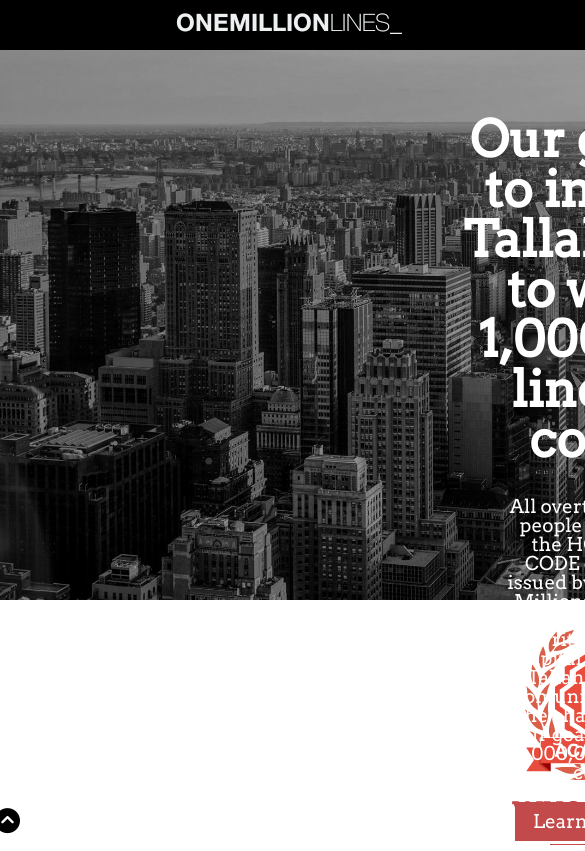
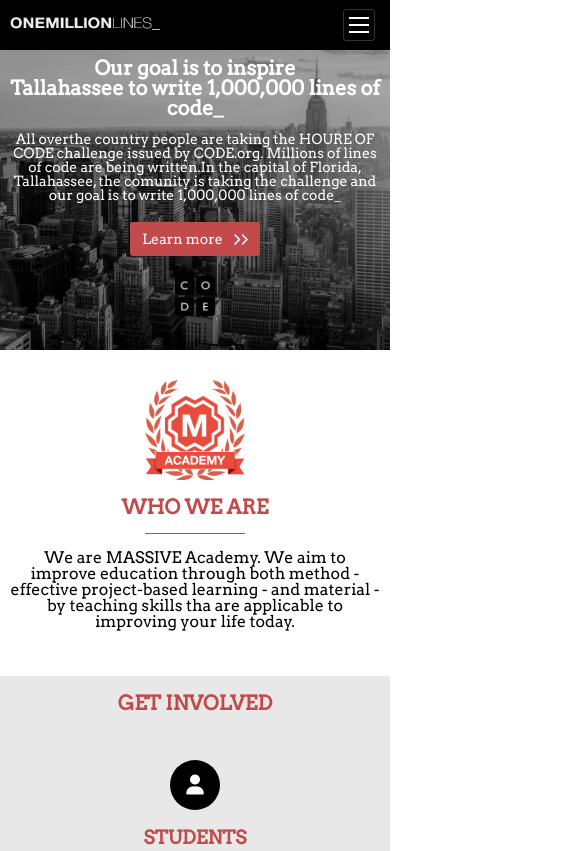
Before and after one commit to Jerhum25/one-million-lines, a plain HTML site: page index.html in a window 390 px wide. Shown: the top 851 px of the page, 585 px wide, since content can reach past the window. Drawn offline with Linux system fonts and the light colour scheme.

Commit message:
responsive et burger menu

```diff
--- a/css/custom.css
+++ b/css/custom.css
@@ -52,10 +52,10 @@ table {
 
 
 
-
+/* Début du code */
 body{
     font-family: Arvo;
-    width: 1200px;
+    width: 80%;
     margin: auto;
 }
 nav{
@@ -65,16 +65,17 @@ nav{
     align-items: center;
     justify-content: space-around;
 }
-
+#lab, #ch{
+    display: none;
+}
 .menu{
-    width: 270px;
     display: flex;
-    justify-content: space-between;
 }
 
 .menu a{
     color:rgb(233, 232, 232);
     text-decoration: none;
+    margin-left: 20px;
 }
 
 #home{
@@ -84,11 +85,14 @@ nav{
     margin-bottom: 30px;
 }
 
+.background{
+    height: 550px;
+    overflow: hidden;
+}
+
 #home img:nth-child(1){
-    height: 100%;
-    width: 100%;
+    width: 120%;
     object-fit: cover;
-    position: relative;
 }
 
 .title{
@@ -117,6 +121,7 @@ h1{
     margin: auto;
     margin-bottom: 20px;
     cursor: pointer;
+    border-radius: 3px;
 }
 
 .title i{
@@ -156,6 +161,10 @@ h2{
     align-items: center;
 }
 
+h3{
+    color: rgb(194, 74, 74);
+}
+
 .description{
     display: flex;
     justify-content: space-around;
@@ -167,16 +176,23 @@ h2{
 }
 
 .description i{
+    display: inline-flex;
+    vertical-align: middle;
+    justify-content: center;
+    align-items: center;
+    width: 45px;
+    height: 45px;
     color: white;
-    font-size: 40px;
+    font-size: 35px;
     background: black;
     padding: 15px;
-    border-radius: 45px;
+    border-radius: 60px;
 }
 
 button{
     font-size: 15px;
     color: rgb(194, 74, 74);
+    background: #fff;
     padding: 5px;
     margin-bottom: 30px;
     cursor: pointer;
@@ -188,6 +204,7 @@ footer{
     color: white;
     display: flex;
     align-items: flex-end;
+    position: relative;
 }
 
 footer img{
@@ -197,12 +214,166 @@ footer img{
 
 #back-to-top{
     font-size: 25px;
-    position: fixed;
-    bottom: 10px;
-    right: 370px;
+    position: absolute;
+    bottom: 20px;
+    right: 20px;
 }
 
 #back-to-top i{
     text-decoration: none;
     color: black;
 }
+
+
+@media screen and (max-width: 991px){
+    body{
+        width: 100%;
+    }
+    .title{
+        width: 80%;
+    }
+    .title p{
+        width: 85%;
+    }
+    h1{
+        font-size: 40px;
+    }
+    .description{
+        flex-direction: column;
+    }
+    .description div{
+        width: 90%;
+        margin: auto;
+    }
+    #get-involved .underline{
+        margin-bottom: 30px;
+    }
+}
+
+@media screen and (max-width: 767px){
+/* burger menu */
+    .menu{
+        flex-direction: column;
+        font-size: 15px;
+        background: #000;
+        position: absolute;
+        right: 0;
+        top: 50px;
+        z-index: 10;
+        transform: translate(400px);
+        transition: all .5s;
+    }
+    .menu a{
+        margin-left: 0;
+        padding: 25px;
+    }
+    #ch{
+        display: none;
+    }
+    nav #lab {
+        width: 30px;
+        height: 30px;
+        display: flex;
+        justify-content: center;
+        align-items: center;
+        margin: 5px;
+        cursor: pointer;
+        display: flex;
+        border: 1px solid rgba(255, 255, 255, 0.2);
+        border-radius: 3px;
+    }
+    nav #lab .ligne {
+        width: 20px;
+        height: 2px;
+        background: #fff;
+    }
+    nav #lab .ligne::before, nav #lab .ligne::after {
+        content: "";
+        width: 20px;
+        height: 2px;
+        background: #fff;
+        position: absolute;
+    }
+    nav #lab .ligne::before {
+        transform: translateY(-7px);
+        transition: 0.3s;
+    }
+    nav #lab .ligne::after {
+        transform: translateY(7px);
+        transition: 0.3s;
+    }
+    nav #ch:checked + #lab .ligne {
+        width: 0;
+        transition: 0.3s;
+    }
+    nav #ch:checked + #lab .ligne::before {
+        transform: rotate(45deg) translatex(-6px) translateY(6px);
+        transition: 0.3s;
+
+    }
+    nav #ch:checked + #lab .ligne::after {
+        transform: rotate(-45deg) translatex(6px) translateY(-6px);
+        transition: 0.3s;
+    }
+    nav #ch:checked + #lab + .menu {
+        transform: translate(0);
+        transition: all 0.5s;
+    }
+/* fin burger menu */
+    nav{
+        padding: 0 10px;
+        justify-content: space-between;
+    }
+    nav #logo img{
+        width: 150px;
+    }
+    h1{
+        font-size: 20px;
+    }
+    #home{
+        height: 300px;
+    }
+    .background{
+        height: 300px;
+    }
+    .title{
+        width: 95%;
+        top: 45px;
+    }
+    .title p{
+        font-size: 14px;
+        width: auto;
+    }
+    .title :nth-child(3){
+        width: 110px;
+    }
+    .title img{
+        width: 40px;
+    }
+    #who, #get-involved{
+        width: auto;
+        padding: 0 10px;
+    }
+    #who img{
+        width: 100px;
+    }
+    h2{
+        font-size: 20px;
+    }
+    #get-involved div{
+        width: auto;
+    }
+    .description i{
+        width: 30px;
+        height: 30px;
+        color: white;
+        font-size: 20px;
+        background: black;
+        padding: 10px;
+        border-radius: 60px;
+    }
+    footer img{
+        width: 200px;
+        margin-left: 20px;
+    }
+}
--- a/index.html
+++ b/index.html
@@ -1,5 +1,6 @@
 <!DOCTYPE html>
 <html lang="en">
+
 <head>
   <meta charset="utf-8">
   <meta http-equiv="X-UA-Compatible" content="IE=edge">
@@ -23,6 +24,10 @@
     <div id="logo">
       <img src="images/top-logo.png" alt="logo" />
     </div>
+    <input type="checkbox" id="ch" />
+    <label for="ch" id="lab">
+      <div class="ligne"></div>
+    </label>
     <div class="menu">
       <a href="#who">WHO WE ARE</a>
       <a href="#get-involved">GET INVOLVED</a>
@@ -30,11 +35,14 @@
   </nav>
 
   <div id="home">
-      <img src="images/hero-image.jpg" alt="home_background" />
+    <div class="background"><img src="images/hero-image.jpg" alt="home_background" /></div>
     <div class="title">
-          <h1>Our goal is to inspire<br/> Tallahassee to write 1,000,000 lines of code_</h1>
-          <p>All overthe country people are taking the <strong>HOURE OF CODE</strong> challenge issued by <strong>CODE.org</strong>.<br/>
-          Millions of lines of code are being written.In the capital of Florida, Tallahassee, the comunity is taking the challenge and our goal is to write 1,000,000 lines of code_</p>
+      <h1>Our goal is to inspire<br /> Tallahassee to write 1,000,000 lines of code_</h1>
+      <p>All overthe country people are taking the <strong>HOURE OF CODE</strong> challenge issued by
+        <strong>CODE.org</strong>.
+        Millions of lines of code are being written.In the capital of Florida, Tallahassee, the comunity is taking the
+        challenge and our goal is to write 1,000,000 lines of code_
+      </p>
       <p>Learn more<i class="fas fa-chevron-right"></i><i class="fas fa-chevron-right"></i></p>
       <img src="images/code.png" alt="code">
     </div>
@@ -44,7 +52,8 @@
     <img src="images/academy-brand-med.png" alt="logo_academy" />
     <h2>WHO WE ARE</h2>
     <div class="underline"></div>
-      <p>We are <span>MASSIVE Academy</span>. We aim to improve education through both method - effective project-based learning - and material - by teaching skills tha are applicable to improving your life today.</p>
+    <p>We are <span>MASSIVE Academy</span>. We aim to improve education through both method - effective project-based
+      learning - and material - by teaching skills tha are applicable to improving your life today.</p>
   </div><!-- /#who -->
 
   <div id="get-involved">
@@ -54,19 +63,22 @@
       <div class="student">
         <i class="fas fa-user"></i>
         <h3>STUDENTS</h3>
-          <p>Want to learn how to code? Want to help us get to 1,000,000 lines ? click the button below and we'll let you know how to get involved.</p>
+        <p>Want to learn how to code? Want to help us get to 1,000,000 lines ? click the button below and we'll let you
+          know how to get involved.</p>
         <button>Start learning >></button>
       </div>
       <div class="educators">
         <i class="fas fa-pencil-alt"></i>
         <h3>EDUCATOR</h3>
-          <p>Want to bring this initiative to your school or institution ? Awesome ! Click the button below and we'll make it happen.</p>
+        <p>Want to bring this initiative to your school or institution ? Awesome ! Click the button below and we'll make
+          it happen.</p>
         <button>Join The Initiative >></button>
       </div>
       <div class="sponsor">
         <i class="far fa-money-bill-alt"></i>
         <h3>SPONSORS</h3>
-          <p>We love all the support we get to help host more events, and empower more lives whith the knowledge of coding. Click to get involved.</p>
+        <p>We love all the support we get to help host more events, and empower more lives whith the knowledge of
+          coding. Click to get involved.</p>
         <button>Give Support >></button>
       </div>
     </div>
@@ -74,11 +86,13 @@
 
   <footer>
     <img src="images/one-million-bottom-brand.png" alt="logo_footer" />
-    </footer>
-
     <div id="back-to-top">
       <a href="#logo"><i class="fas fa-chevron-circle-up"></i></a>
     </div><!-- /#back-to-top -->
 
+  </footer>
+
+
 </body>
+
 </html>
```
Lines whose indentation alone changed are shown as unchanged.
